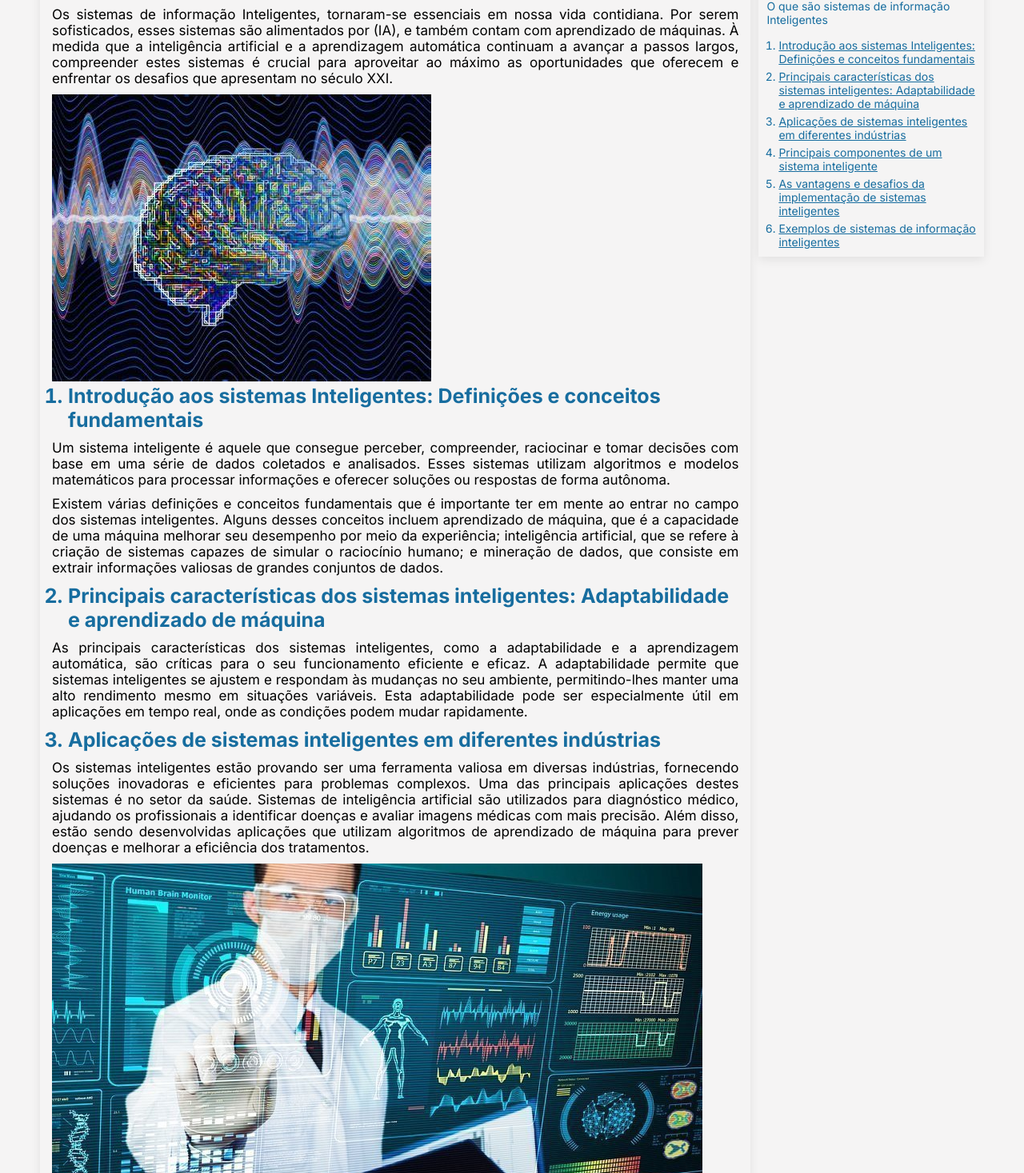
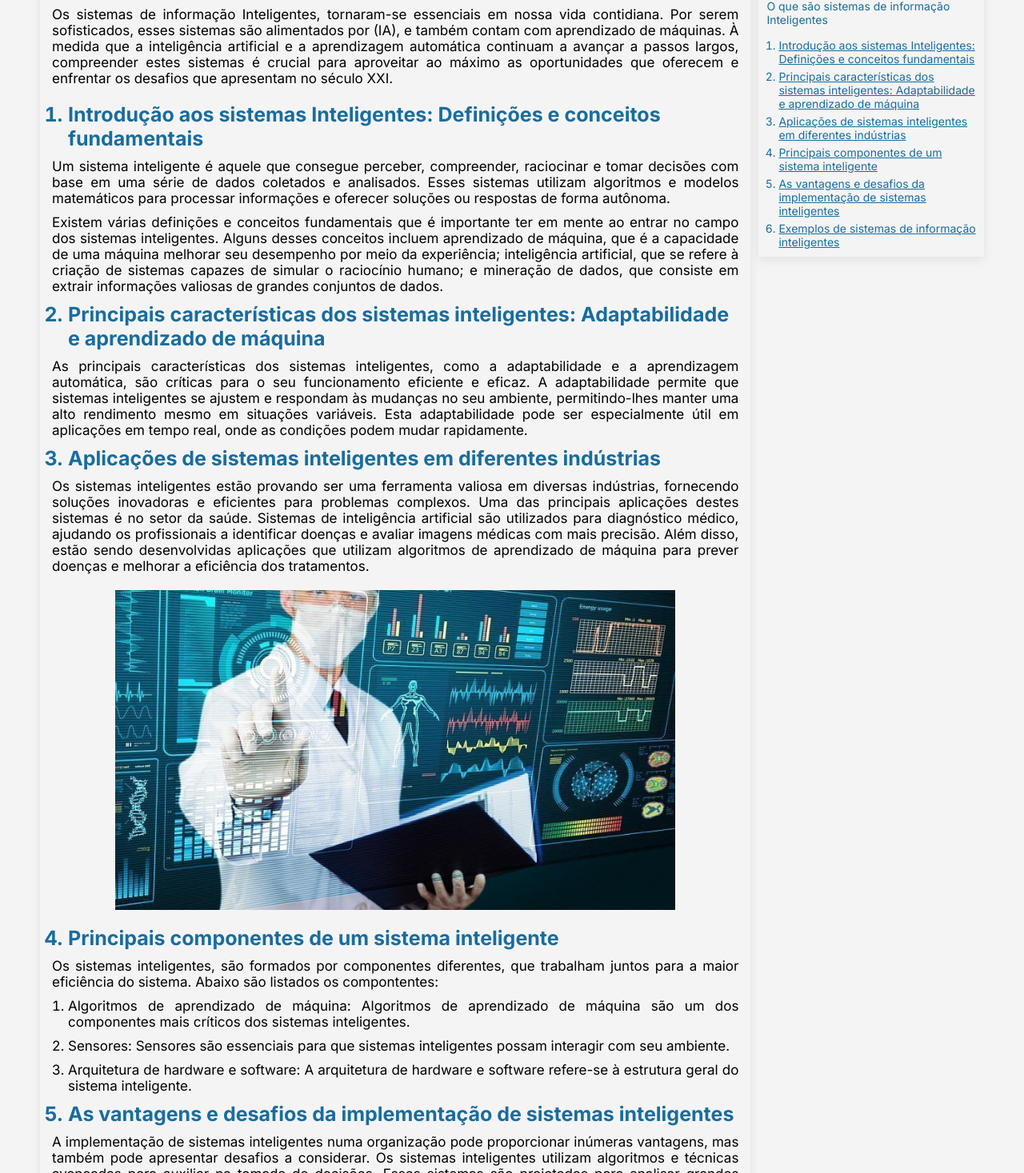
Before and after one commit to Luanbp2001/SI-inteligentes, a React (Vite) app: page / in a window 1280 px wide. Shown: the part 143-1610 px from the top of the page at 80% size. Built offline with nearby package versions, Linux system fonts and the light colour scheme.

Commit message:
consegui colocar a imagem

```diff
--- a/src/Middle.css
+++ b/src/Middle.css
@@ -28,10 +28,19 @@ ol > h2{
     margin-bottom: 2rem;
 }
 .image_content{
-    justify-content: center;
+    height: 40rem;
+    width: 100%;
+    margin-bottom: 2rem;
 }
-aside{
-    background-image: url('./img/image-1.jpeg');
+#image{
+    height: 100%;
+    max-width: 700px;
+    width: 100%;
+    background-image: url('../src/img/image-2.jpg');
+    background-repeat: no-repeat;
+    background-position: center;
+    background-size: cover;
+    margin: 2rem auto
 }
 .middle_right{
     width: 30%;
--- a/src/Middle.jsx
+++ b/src/Middle.jsx
@@ -29,8 +29,9 @@ function Middle (){
                     Por serem sofisticados, esses sistemas são alimentados por (IA), e também contam com aprendizado de máquinas.
                     À medida que a inteligência artificial e a aprendizagem automática continuam a avançar a passos largos, compreender estes sistemas é crucial para aproveitar ao máximo as oportunidades que oferecem e enfrentar os desafios que apresentam no século XXI.
                     </p>
-                    <div className="image">
-                        <img src="../src/img/image-1.jpeg" alt="" />
+                    <div>
+                        <section id='image'>
+                        </section>
                     </div>
                     <ol>
                         <h2>
@@ -70,8 +71,7 @@ function Middle (){
                         Além disso, estão sendo desenvolvidas aplicações que utilizam algoritmos de aprendizado de máquina para prever doenças e melhorar a eficiência dos tratamentos.
                         </p>
                     <div className="image_content">
-                        <div className='image'>
-                            <img src="../src/img/image-2.jpg" alt="" />
+                        <div id='image'>
                         </div>
                     </div>
                     <h2>
--- a/src/assets/NavBar.css
+++ b/src/assets/NavBar.css
@@ -3,7 +3,7 @@
     display: flex;
     justify-content: space-between;
     align-items: center;
-    padding: 2rem 6rem
+    padding: 2rem 6rem;
 }
 .logo h1{
     color: white;
```
